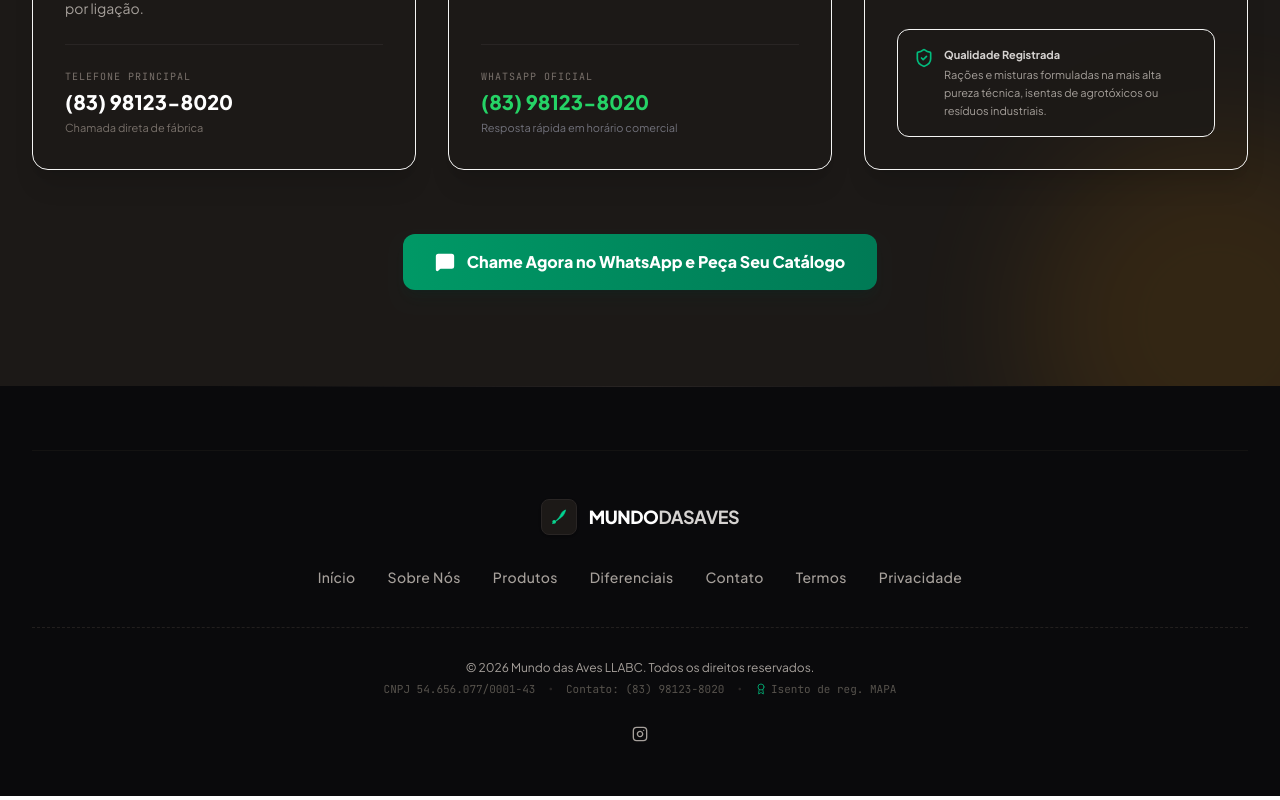
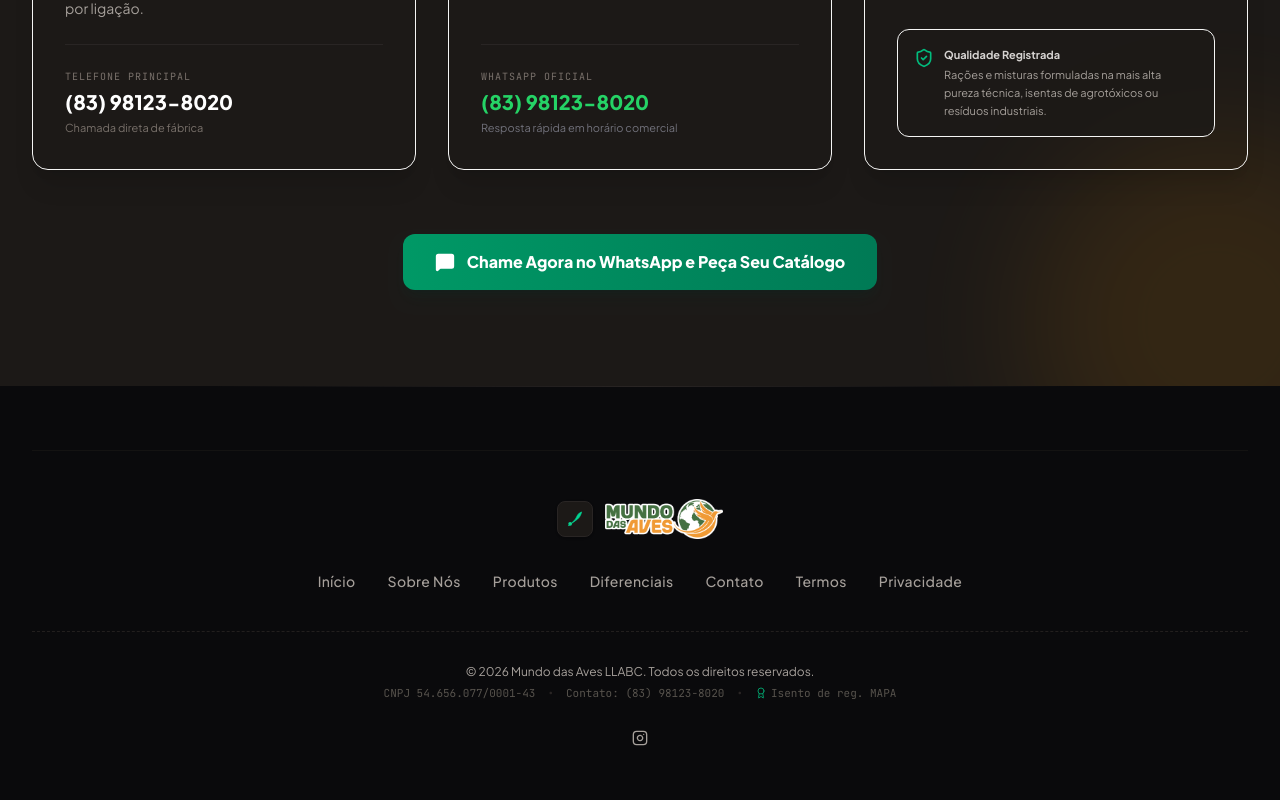
Before and after one commit to JaciellyC/mundodasaves, a React (Vite) app: page / in a window 1280 px wide. Shown: the part 9029-9829 px from the top of the page. Built offline with nearby package versions, Linux system fonts and the light colour scheme.

Commit message:
footer alterado

```diff
--- a/src/components/Footer.tsx
+++ b/src/components/Footer.tsx
@@ -30,7 +30,7 @@ export default function Footer() {
 
   return (
     <footer className="bg-[#0a0a0c] text-stone-400 pt-16 pb-12 relative overflow-hidden" id="footer-container">
-      {/* Decorative top ambient glow (extremely subtle) */}
+      {/* Decorative top ambient glow */}
       <div className="absolute top-0 left-1/2 -translate-x-1/2 w-2/3 h-px bg-gradient-to-r from-transparent via-stone-800 to-transparent" />
 
       <div className="max-w-7xl mx-auto px-6 sm:px-8">
@@ -62,11 +62,11 @@ export default function Footer() {
                 <circle cx="28" cy="72" r="5" fill="#f59e0b" />
               </svg>
             </div>
-            <div className="flex items-center gap-1.5">
-              <span className="font-sans font-black text-lg tracking-tight text-white uppercase group-hover:text-emerald-400 transition-colors">
-                Mundo<span className="text-stone-300 font-bold">DasAves</span>
-              </span>
-            </div>
+            <img
+              src="/images/logo.png"
+              alt="Mundo das Aves"
+              className="h-10 w-auto object-contain group-hover:opacity-80 transition-opacity"
+            />
           </a>
         </div>
 
@@ -98,7 +98,7 @@ export default function Footer() {
         {/* Footer Bottom Meta Panel */}
         <div className="flex flex-col items-center justify-center gap-6" id="footer-bottom-panel">
 
-          {/* Center: Copyright and corporate data detailed neatly inline */}
+          {/* Copyright and corporate data */}
           <div className="flex flex-col items-center gap-1.5 text-center text-xs text-stone-500">
             <p className="font-sans text-stone-400">
               © {currentYear} Mundo das Aves LLABC. Todos os direitos reservados.
@@ -114,10 +114,10 @@ export default function Footer() {
             </div>
           </div>
 
-          {/* Center: Elegant social media icons row */}
+          {/* Social media icons */}
           <div className="flex items-center gap-4 text-stone-550" id="footer-social-icons">
             <a
-              href="https://instagram.com"
+              href="https://www.instagram.com/mundodasaves.jp/"
               target="_blank"
               rel="noopener noreferrer"
               className="p-1.5 text-stone-450 hover:text-white hover:bg-stone-900 rounded-lg transition-all duration-300"
```
